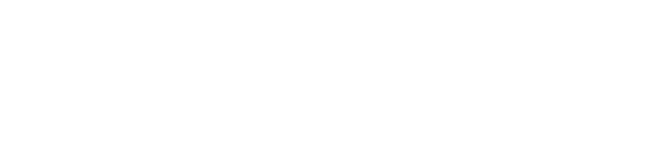
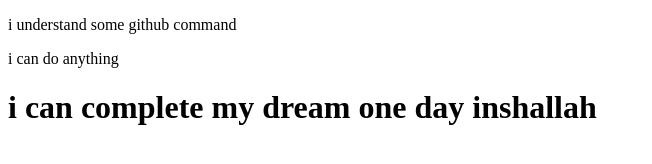
Before and after one commit to Osman-mahmud/my-first-repo, a plain HTML site: page index.html in a window 1280 px wide. Shown: the whole page, without its empty margins (0-652 px from the left). Drawn offline with Linux system fonts and the light colour scheme.

Commit message:
text added

```diff
--- a/index.html
+++ b/index.html
@@ -5,6 +5,9 @@
     <title>my first github repo</title>
 </head>
 <body>
+    <p>i understand some github command</p>
+    <p>i can do anything</p>
+    <h1> i can complete my dream one day inshallah</h1>
 
 </body>
 </html>
```
